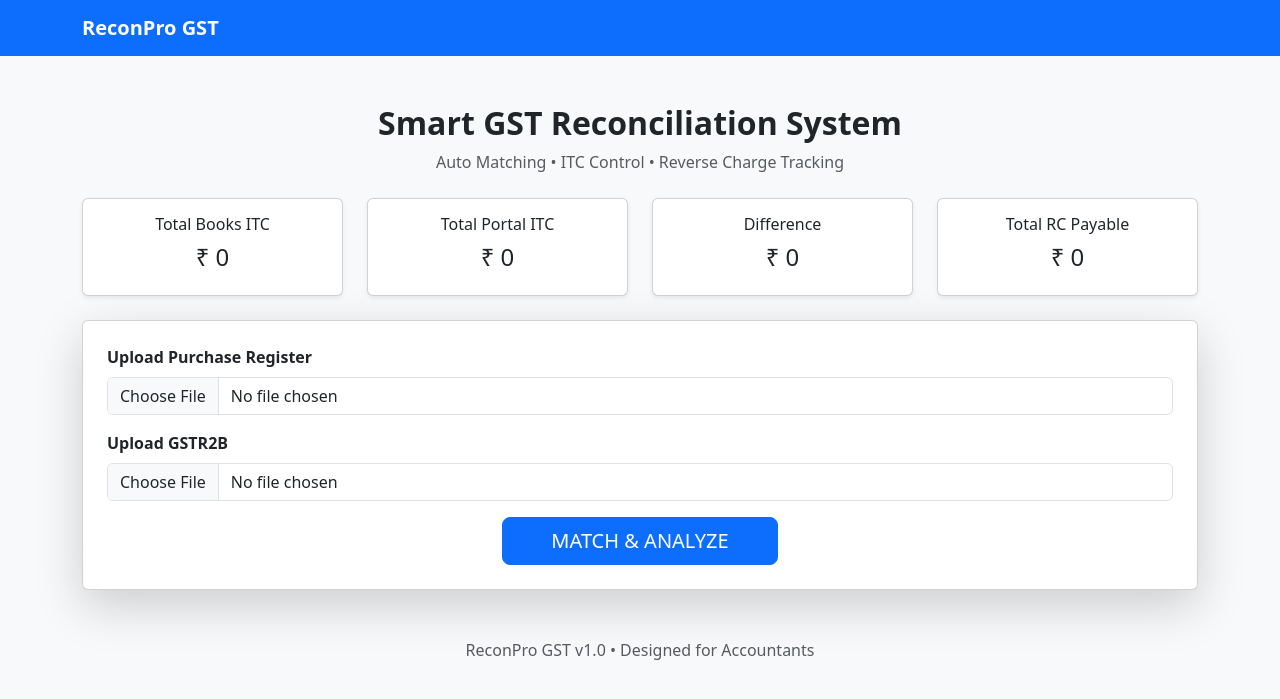
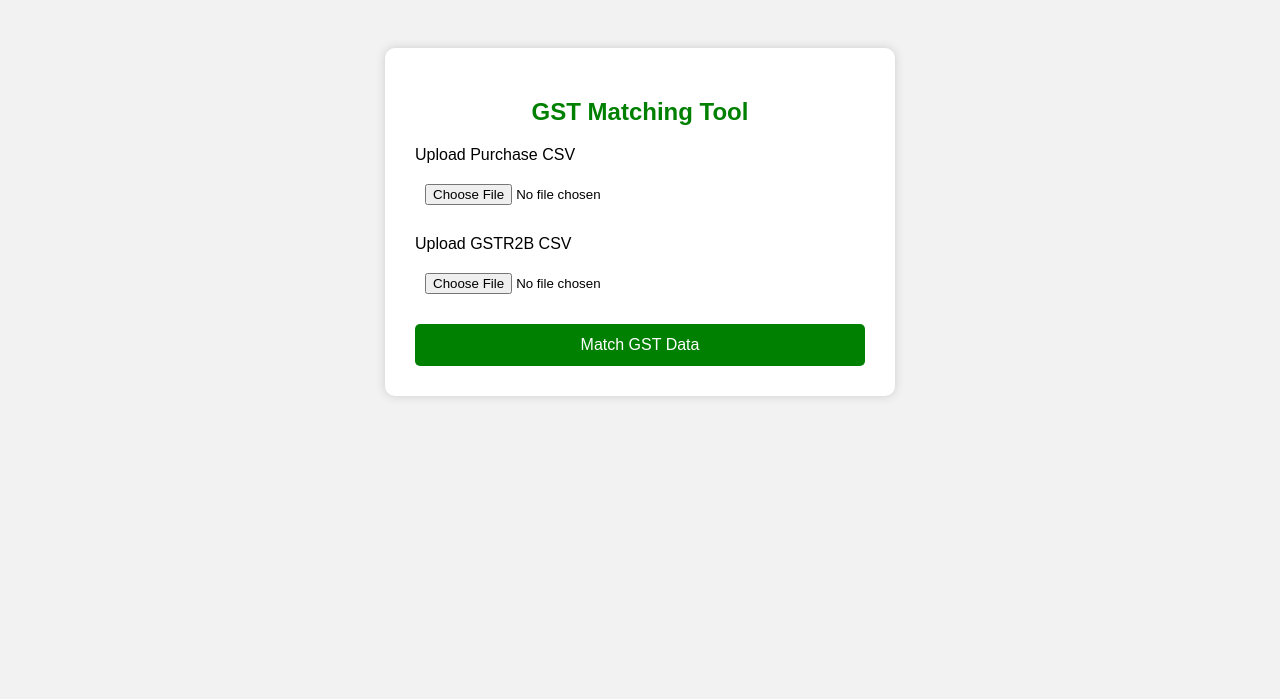
Before and after one commit to munnaregar55-svg/GST-MATCHING-, a Flask app: page / in a window 1280 px wide. Shown: the top 699 px of the page. Run offline with Flask 3, Linux system fonts and the light colour scheme.

Commit message:
Update index.html

```diff
--- a/templates/index.html
+++ b/templates/index.html
@@ -1,90 +1,77 @@
 <!DOCTYPE html>
 <html>
 <head>
-    <title>ReconPro GST</title>
-    <link href="https://cdn.jsdelivr.net/npm/bootstrap@5.3.2/dist/css/bootstrap.min.css" rel="stylesheet">
+    <title>GST Matching Tool</title>
+
+    <style>
+
+        body{
+            font-family: Arial;
+            background:#f2f2f2;
+            padding:40px;
+        }
+
+        .container{
+            background:white;
+            padding:30px;
+            border-radius:10px;
+            width:450px;
+            margin:auto;
+            box-shadow:0 0 10px #ccc;
+        }
+
+        h2{
+            text-align:center;
+            color:green;
+        }
+
+        input{
+            width:100%;
+            padding:10px;
+            margin-top:10px;
+            margin-bottom:20px;
+        }
+
+        button{
+            width:100%;
+            padding:12px;
+            background:green;
+            color:white;
+            border:none;
+            border-radius:5px;
+            font-size:16px;
+            cursor:pointer;
+        }
+
+        button:hover{
+            background:darkgreen;
+        }
+
+    </style>
+
 </head>
 
-<body class="bg-light">
+<body>
 
-<nav class="navbar navbar-expand-lg navbar-dark bg-primary">
-    <div class="container">
-        <a class="navbar-brand fw-bold" href="#">ReconPro GST</a>
-    </div>
-</nav>
+<div class="container">
 
-<div class="container mt-5">
+    <h2>GST Matching Tool</h2>
 
-    <div class="text-center mb-4">
-        <h2 class="fw-bold">Smart GST Reconciliation System</h2>
-        <p class="text-muted">Auto Matching • ITC Control • Reverse Charge Tracking</p>
-    </div>
+    <form method="POST" enctype="multipart/form-data">
 
-    <div class="row text-center mb-4">
-        <div class="col-md-3">
-            <div class="card shadow-sm">
-                <div class="card-body">
-                    <h6>Total Books ITC</h6>
-                    <h4>₹ 0</h4>
-                </div>
-            </div>
-        </div>
+        <label>Upload Purchase CSV</label>
+        <input type="file" name="purchase" required>
 
-        <div class="col-md-3">
-            <div class="card shadow-sm">
-                <div class="card-body">
-                    <h6>Total Portal ITC</h6>
-                    <h4>₹ 0</h4>
-                </div>
-            </div>
-        </div>
+        <label>Upload GSTR2B CSV</label>
+        <input type="file" name="gstr2b" required>
 
-        <div class="col-md-3">
-            <div class="card shadow-sm">
-                <div class="card-body">
-                    <h6>Difference</h6>
-                    <h4>₹ 0</h4>
-                </div>
-            </div>
-        </div>
+        <button type="submit">
+            Match GST Data
+        </button>
 
-        <div class="col-md-3">
-            <div class="card shadow-sm">
-                <div class="card-body">
-                    <h6>Total RC Payable</h6>
-                    <h4>₹ 0</h4>
-                </div>
-            </div>
-        </div>
-    </div>
-
-    <div class="card shadow-lg p-4">
-        <form action="/match" method="post" enctype="multipart/form-data">
-
-            <div class="mb-3">
-                <label class="form-label fw-bold">Upload Purchase Register</label>
-                <input type="file" name="purchase" class="form-control" required>
-            </div>
-
-            <div class="mb-3">
-                <label class="form-label fw-bold">Upload GSTR2B</label>
-                <input type="file" name="gstr2b" class="form-control" required>
-            </div>
-
-            <div class="text-center">
-                <button type="submit" class="btn btn-primary btn-lg px-5">
-                    MATCH & ANALYZE
-                </button>
-            </div>
-
-        </form>
-    </div>
+    </form>
 
 </div>
 
-<footer class="text-center mt-5 mb-3 text-muted">
-    ReconPro GST v1.0 • Designed for Accountants
-</footer>
-
 </body>
 </html>
```
